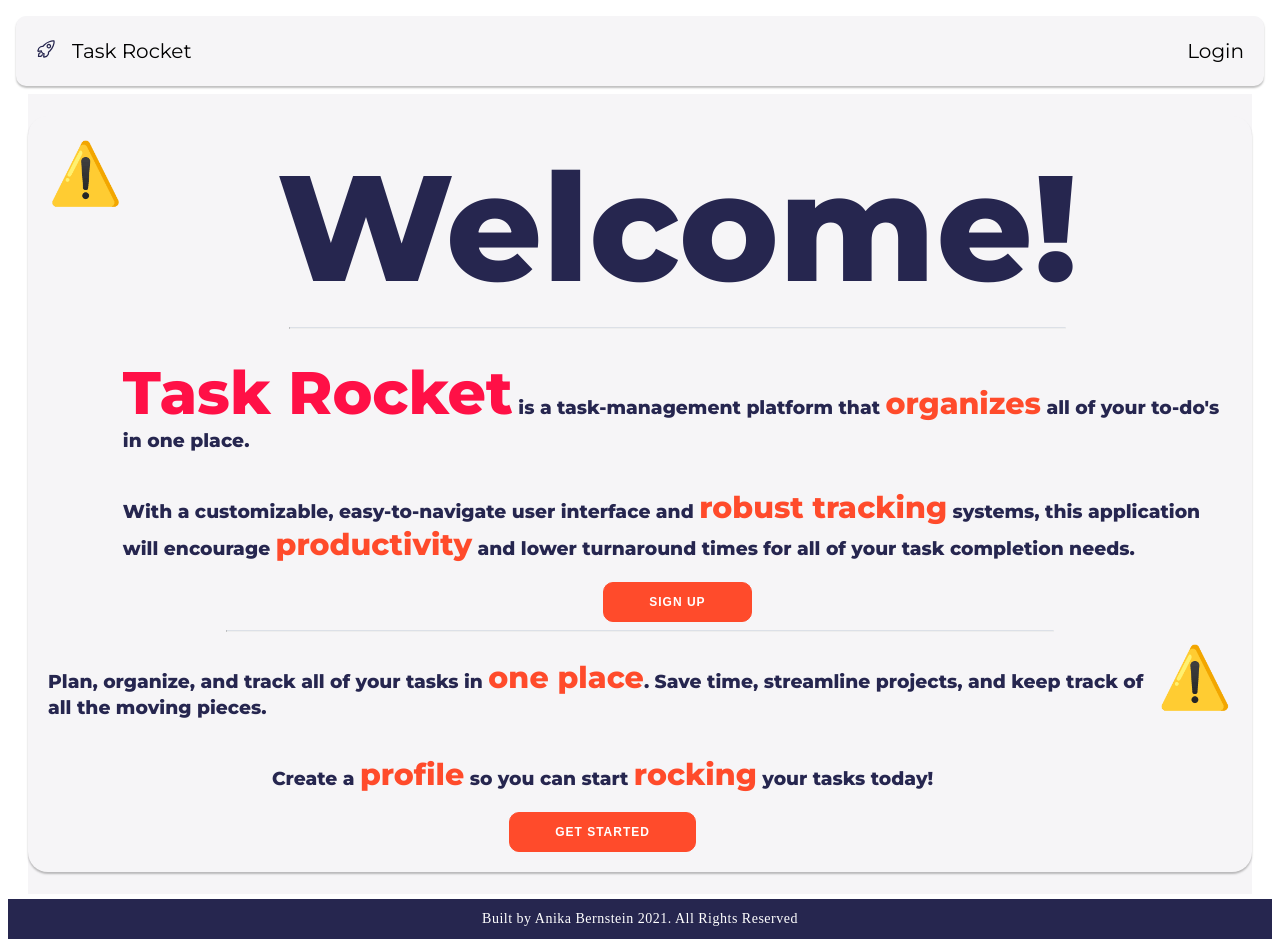
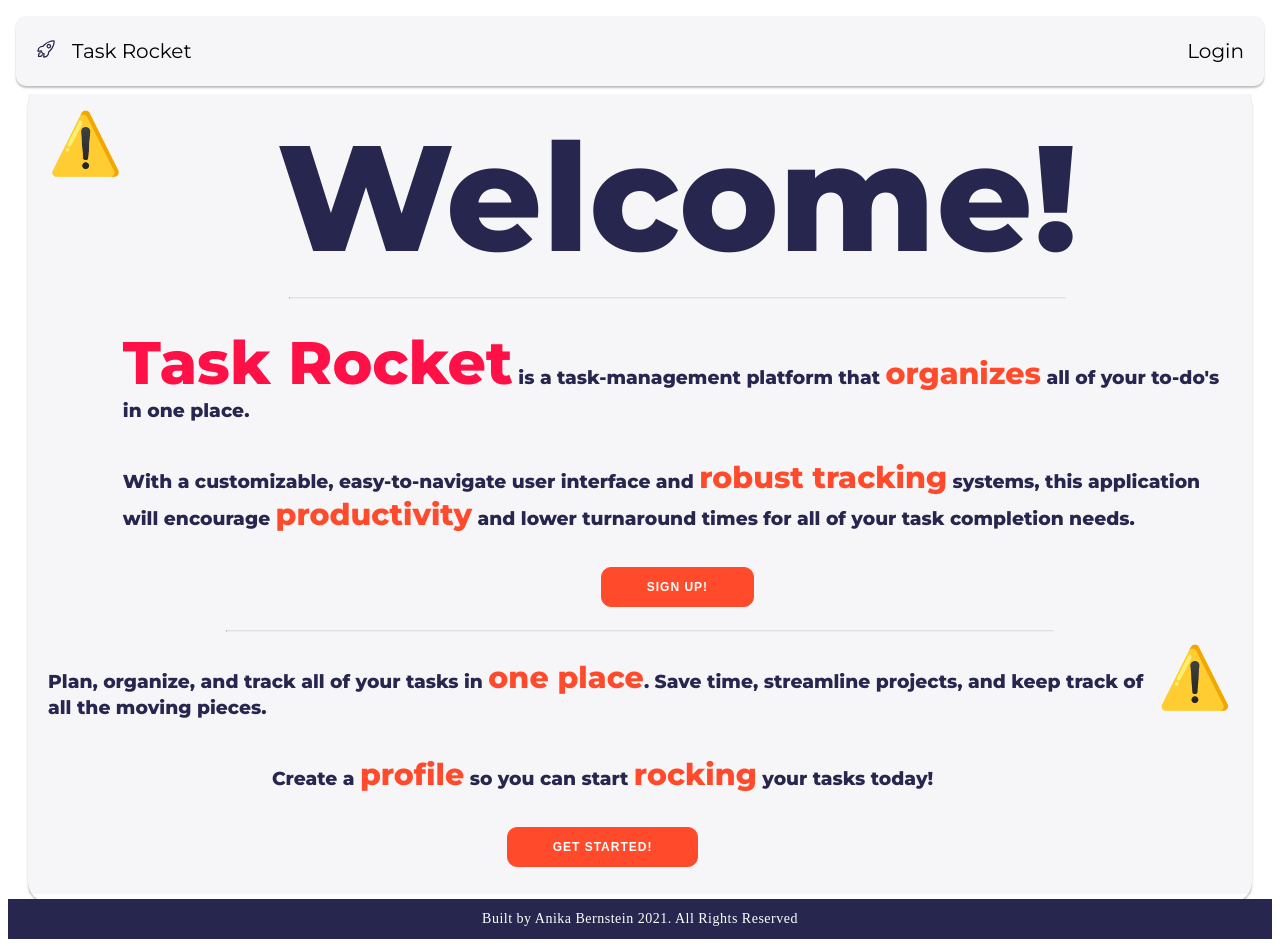
Before and after one commit to anikajb92/task-rocket-app, a React (Create React App) app: page / in a window 1280 px wide. Built offline with nearby package versions, Linux system fonts and the light colour scheme; no server answers; the HTML template or start-up script is replaced by a standard one.

Commit message:
buttons on about page routing to login properly

```diff
--- a/src/components/About.js
+++ b/src/components/About.js
@@ -1,4 +1,6 @@
 import React from 'react';
+import {Link} from 'react-router-dom';
+
 import RocketGirl from './RocketGirl';
 import CalendarMan from './CalendarMan';
 import '../styles/about.css';
@@ -22,7 +24,9 @@ export default function About() {
             this application will encourage <span2>productivity</span2> and lower
             turnaround times for all of your task completion needs.
           </h3>
-          <button>Sign Up</button>
+          <Link to="/login">
+            <button type="button"> Sign Up!</button>
+          </Link>
         </div>
       </div>
       <hr/>
@@ -35,7 +39,9 @@ export default function About() {
           <h3>
             Create a <span2>profile</span2> so you can start <span2>rocking</span2> your tasks today!
           </h3>
-          <button>Get Started</button>
+          <Link to="/login">
+            <button type="button"> Get Started!</button>
+          </Link>
         </div>
         <div className="calendar-man">
           <CalendarMan />
--- a/src/components/Footer.js
+++ b/src/components/Footer.js
@@ -1,5 +1,4 @@
 import React from 'react';
-import {IoRocketOutline} from "react-icons/io5";
 
 export default function Footer() {
   return (
```
